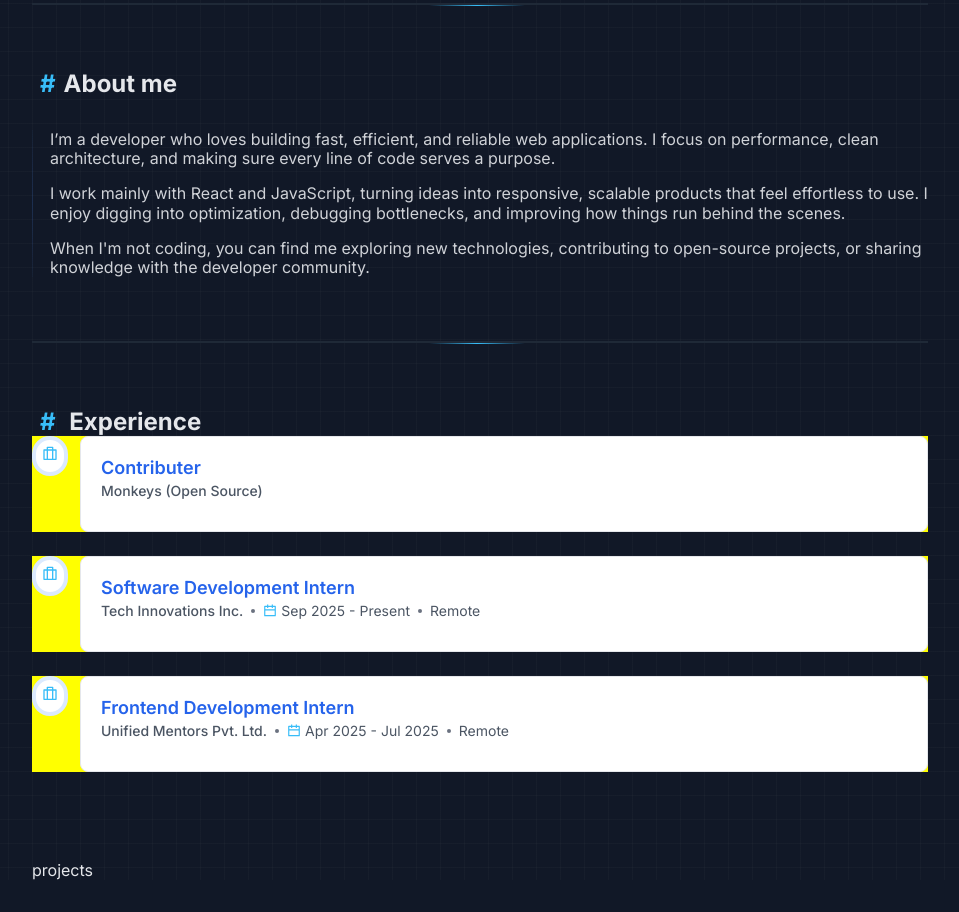
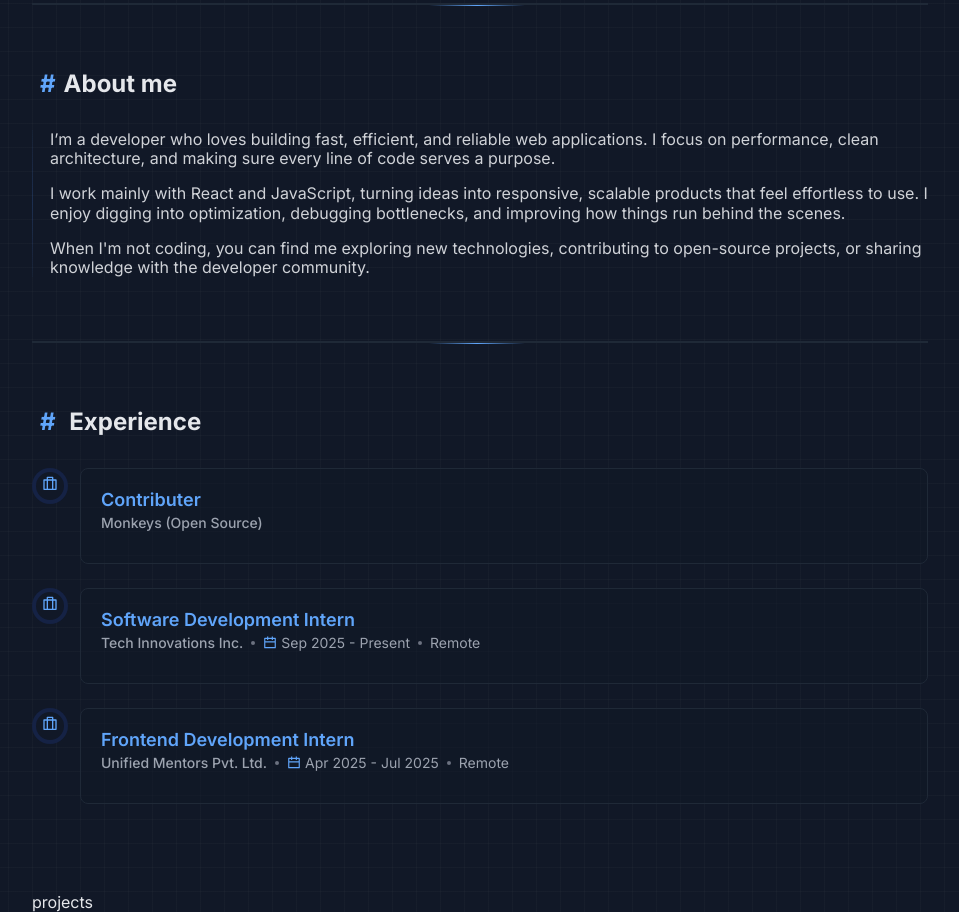
Before and after one commit to atul030702/dev-portfolio, a website built with Parcel: page index.html in a window 1280 px wide. Shown: the part 621-1533 px from the top of the page, without its empty margins (160-1119 px from the left). Before the commit the page ends 1501 px from the top, so only its background shows below. Built offline with nearby package versions, Linux system fonts and the light colour scheme.

Commit message:
fix: experience section style fix

```diff
--- a/src/modules/experience/experience.js
+++ b/src/modules/experience/experience.js
@@ -4,20 +4,11 @@ import { experienceData } from "../utils/experienceObj";
 import { briefcaseIcon, calendarIcon } from "../utils/icon";
 
 function experienceSection() {
-    //console.log("experienceSection function called");
     const experienceContentDiv = document.getElementById("experience-content");
 
-    //console.log("experienceContentDiv:", experienceContentDiv);
-    //console.log("experienceData:", experienceData);
+    if(!experienceContentDiv) return;
 
-    if(!experienceContentDiv) {
-        return;
-    }
-
-    console.log("Found experience-content div");
-
-    const experienceItemHTML = experienceData.map((exp, index) => {
-        console.log(`Processing item ${index}:`, exp);
+    const experienceItemHTML = experienceData.map((exp) => {
         return `
             <div class="experience-item">
                 <div class="icon-container">
--- a/src/modules/experience/index.css
+++ b/src/modules/experience/index.css
@@ -1,52 +1,43 @@
-/* TEMPORARY DEBUG VERSION - EVERYTHING VISIBLE */
+:root {
+    --bg-color: rgb(17, 24, 39);
+    --icon-border-color: rgba(30, 58, 138, 0.3);
+    --card-border-color: rgb(31, 41, 55);
+}
 
-/* Experience item container */
 .experience-item {
     position: relative;
-    padding-left: 2.5rem; /* pl-10 */
+    padding-left: 2.5rem;
     margin-bottom: 1.5rem;
-    opacity: 1; /* VISIBLE BY DEFAULT FOR DEBUGGING */
-    transform: translateY(0);
-    background: yellow; /* VISUAL DEBUG */
 }
 
 @media (min-width: 640px) {
     .experience-item {
-        padding-left: 3rem; /* sm:pl-12 */
+        padding-left: 3rem;
     }
 }
 
-/* Icon container - positioned absolutely */
 .icon-container {
     position: absolute;
     left: 0;
     top: 0;
-    padding: 0.375rem; /* p-1.5 */
-    background: white;
-    border: 4px solid rgb(219, 234, 254); /* border-blue-100 */
-    border-radius: 9999px;
+    padding: 4px 6px;
+    background: var(--bg-color);
+    border: 4px solid rgba(30, 58, 138, 0.3);
+    border-radius: 50%;
     z-index: 10;
 }
 
-/* Dark mode support */
-@media (prefers-color-scheme: dark) {
-    .icon-container {
-        background: rgb(17, 24, 39); /* dark:bg-gray-900 */
-        border-color: rgba(30, 58, 138, 0.3); /* dark:border-blue-900/30 */
-    }
+.icon-container svg {
+    height: 1rem;
+    width: 1rem;
 }
 
-.icon-container svg {
-    height: 1rem; /* h-4 */
-    width: 1rem; /* w-4 */
-}
-
-/* Experience card */
 .experience-card {
-    background: white;
-    padding: 1.25rem; /* p-5 */
-    border-radius: 0.5rem; /* rounded-lg */
-    border: 1px solid rgb(229, 231, 235); /* border-gray-200 */
+    --bg-color: rgba(17, 24, 39, 0.5);
+    background: var(--bg-color);
+    padding: 1.25rem;
+    border-radius: 0.5rem;
+    border: 1px solid var(--card-border-color);
     transition: box-shadow 0.3s ease;
 }
 
@@ -54,67 +45,43 @@
     box-shadow: 0 4px 6px -1px rgba(0, 0, 0, 0.1), 0 2px 4px -1px rgba(0, 0, 0, 0.06);
 }
 
-@media (prefers-color-scheme: dark) {
-    .experience-card {
-        background: rgba(17, 24, 39, 0.5); /* dark:bg-gray-900/50 */
-        border-color: rgb(31, 41, 55); /* dark:border-gray-800 */
-    }
-}
-
-/* Role title */
 .experience-role {
-    font-size: 1.125rem; /* text-lg */
-    font-weight: 600; /* font-semibold */
-    color: rgb(37, 99, 235); /* text-blue-600 */
+    font-size: 1.125rem;
+    font-weight: 600;
+    color: rgb(96, 165, 250);
     margin: 0;
 }
 
-@media (prefers-color-scheme: dark) {
-    .experience-role {
-        color: rgb(96, 165, 250); /* dark:text-blue-400 */
-    }
-}
-
-/* Meta information container */
 .experience-meta {
     display: flex;
     flex-wrap: wrap;
     align-items: center;
-    gap: 0 0.5rem; /* gap-x-2 */
-    font-size: 0.875rem; /* text-sm */
-    color: rgb(75, 85, 99); /* text-gray-600 */
-    margin-bottom: 0.75rem; /* mb-3 */
-    margin-top: 0.25rem; /* mt-1 */
+    gap: 0 0.5rem;
+    font-size: 0.875rem;
+    color: rgb(156, 163, 175);
+    margin-bottom: 0.75rem;
+    margin-top: 0.25rem;
 }
 
-@media (prefers-color-scheme: dark) {
-    .experience-meta {
-        color: rgb(156, 163, 175); /* dark:text-gray-400 */
-    }
+.company-name {
+    font-weight: 500;
 }
 
-/* Company name */
-.company-name {
-    font-weight: 500; /* font-medium */
-}
-
-/* Dot separator */
 .dot-separator {
-    height: 0.25rem; /* h-1 */
-    width: 0.25rem; /* w-1 */
-    border-radius: 9999px; /* rounded-full */
-    background-color: rgb(107, 114, 128); /* bg-gray-500 */
+    height: 0.25rem;
+    width: 0.25rem;
+    border-radius: 9999px;
+    background-color: rgb(107, 114, 128);
     display: inline-block;
 }
 
-/* Period container with calendar icon */
 .period-container {
     display: flex;
     align-items: center;
 }
 
 .period-container svg {
-    height: 0.875rem; /* h-3.5 */
-    width: 0.875rem; /* w-3.5 */
-    margin-right: 0.25rem; /* mr-1 */
+    height: 0.875rem;
+    width: 0.875rem;
+    margin-right: 0.25rem;
 }
--- a/src/modules/utils/icon.js
+++ b/src/modules/utils/icon.js
@@ -1,12 +1,12 @@
 export const briefcaseIcon = `
-    <svg xmlns="http://www.w3.org/2000/svg" viewBox="0 0 24 24" fill="rgb(56, 189, 248)">
+    <svg xmlns="http://www.w3.org/2000/svg" viewBox="0 0 24 24" fill="rgb(96, 165, 250)">
         <path d="M7 5V2C7 1.44772 7.44772 1 8 1H16C16.5523 1 17 1.44772 17 2V5H21C21.5523 5 22 5.44772 22 6V20C22 20.5523 21.5523 21 21 21H3C2.44772 21 2 20.5523 2 20V6C2 5.44772 2.44772 5 3 5H7ZM15 7H9V19H15V7ZM7 7H4V19H7V7ZM17 7V19H20V7H17ZM9 3V5H15V3H9Z">
         </path>
     </svg>
 `;
 
 export const calendarIcon = `
-    <svg xmlns="http://www.w3.org/2000/svg" viewBox="0 0 24 24" fill="rgb(56, 189, 248)">
+    <svg xmlns="http://www.w3.org/2000/svg" viewBox="0 0 24 24" fill="rgb(96, 165, 250)">
         <path d="M9 1V3H15V1H17V3H21C21.5523 3 22 3.44772 22 4V20C22 20.5523 21.5523 21 21 21H3C2.44772 21 2 20.5523 2 20V4C2 3.44772 2.44772 3 3 3H7V1H9ZM20 11H4V19H20V11ZM7 5H4V9H20V5H17V7H15V5H9V7H7V5Z">
         </path>
     </svg>
--- a/styles.css
+++ b/styles.css
@@ -10,7 +10,7 @@
     --bg-body: rgb(17, 24, 39);
     --grid-line-color: rgba(128, 128, 128, 0.05);
     --text-color: rgb(229, 231, 235);
-    --color-blue: rgb(56, 189, 248);
+    --color-blue: rgb(96, 165, 250);
     --color-purple: #9333EA;
     --bg-icon: rgb(31, 41, 55);
     --bg-icon-hover: rgb(55, 65, 81);
@@ -256,3 +256,8 @@ body {
     border-top: 2px solid var(--border-top);
     position: relative;
 }
+
+.experience-content-div {
+    position: relative;
+    margin-top: 2rem;
+}
```
